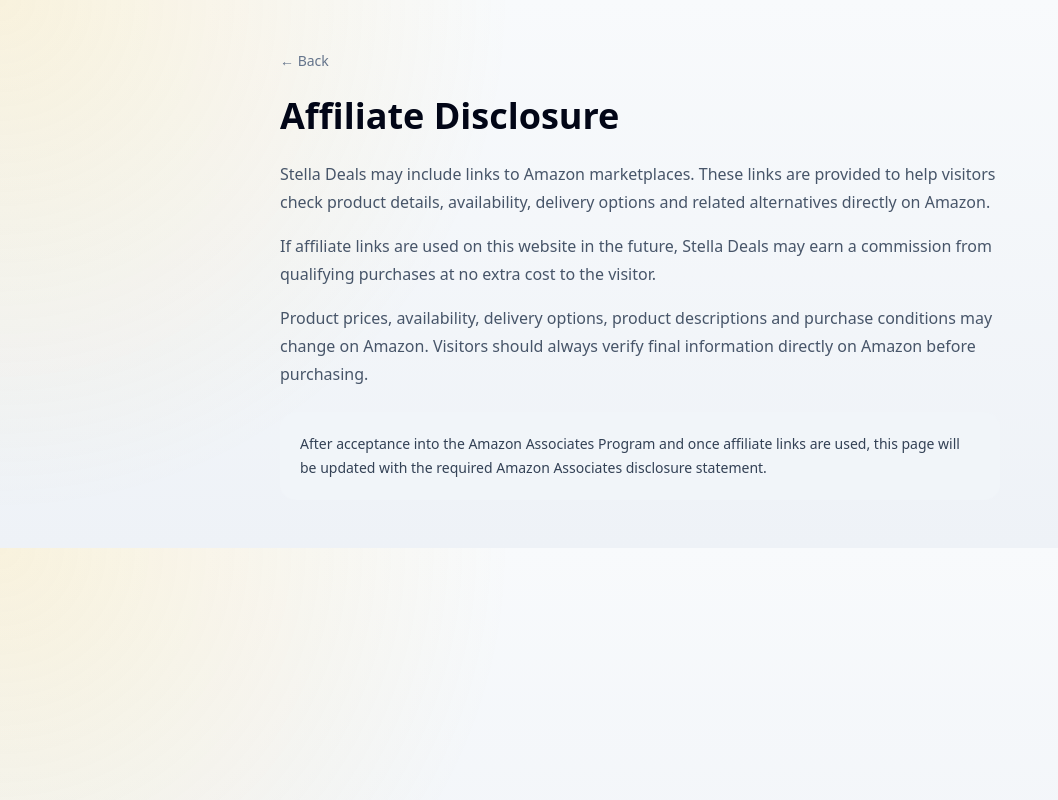
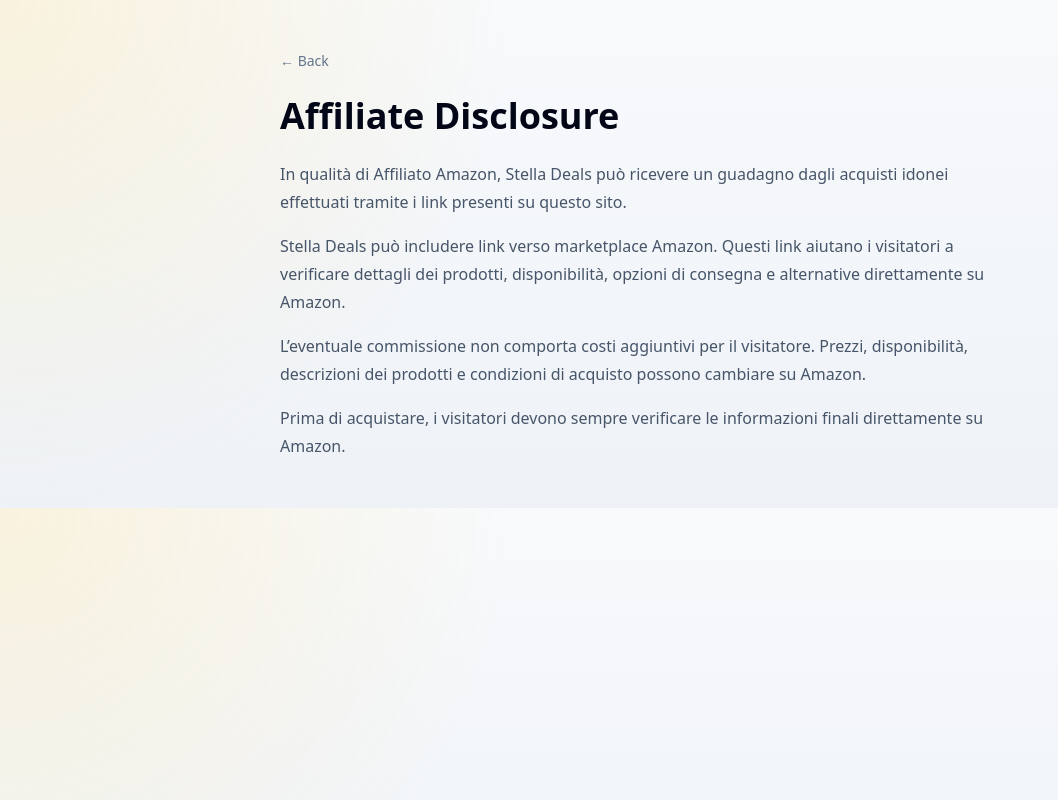
Before and after one commit to matteh77/stella-deals1, a Next.js app: page /affiliate-disclosure in a window 1280 px wide. Shown: the whole page, without its empty margins (0-1058 px from the left). Built offline with nearby package versions, Linux system fonts and the light colour scheme.

Commit message:
Update page.tsx

```diff
--- a/app/affiliate-disclosure/page.tsx
+++ b/app/affiliate-disclosure/page.tsx
@@ -1,2 +1,37 @@
 import Link from "next/link";
-export default function AffiliateDisclosurePage() { return <main className="mx-auto max-w-3xl px-6 py-12"><Link href="/" className="text-sm text-slate-500 hover:text-slate-950">← Back</Link><h1 className="mt-6 text-4xl font-bold text-slate-950">Affiliate Disclosure</h1><p className="mt-6 leading-7 text-slate-600">Stella Deals may include links to Amazon marketplaces. These links are provided to help visitors check product details, availability, delivery options and related alternatives directly on Amazon.</p><p className="mt-4 leading-7 text-slate-600">If affiliate links are used on this website in the future, Stella Deals may earn a commission from qualifying purchases at no extra cost to the visitor.</p><p className="mt-4 leading-7 text-slate-600">Product prices, availability, delivery options, product descriptions and purchase conditions may change on Amazon. Visitors should always verify final information directly on Amazon before purchasing.</p><div className="mt-6 rounded-2xl bg-slate-100 p-5 text-sm leading-6 text-slate-700">After acceptance into the Amazon Associates Program and once affiliate links are used, this page will be updated with the required Amazon Associates disclosure statement.</div></main>; }
+
+export default function AffiliateDisclosurePage() {
+  return (
+    <main className="mx-auto max-w-3xl px-6 py-12">
+      <Link href="/" className="text-sm text-slate-500 hover:text-slate-950">
+        ← Back
+      </Link>
+
+      <h1 className="mt-6 text-4xl font-bold text-slate-950">
+        Affiliate Disclosure
+      </h1>
+
+      <p className="mt-6 leading-7 text-slate-600">
+        In qualità di Affiliato Amazon, Stella Deals può ricevere un guadagno
+        dagli acquisti idonei effettuati tramite i link presenti su questo sito.
+      </p>
+
+      <p className="mt-4 leading-7 text-slate-600">
+        Stella Deals può includere link verso marketplace Amazon. Questi link
+        aiutano i visitatori a verificare dettagli dei prodotti, disponibilità,
+        opzioni di consegna e alternative direttamente su Amazon.
+      </p>
+
+      <p className="mt-4 leading-7 text-slate-600">
+        L’eventuale commissione non comporta costi aggiuntivi per il visitatore.
+        Prezzi, disponibilità, descrizioni dei prodotti e condizioni di acquisto
+        possono cambiare su Amazon.
+      </p>
+
+      <p className="mt-4 leading-7 text-slate-600">
+        Prima di acquistare, i visitatori devono sempre verificare le
+        informazioni finali direttamente su Amazon.
+      </p>
+    </main>
+  );
+}
```
